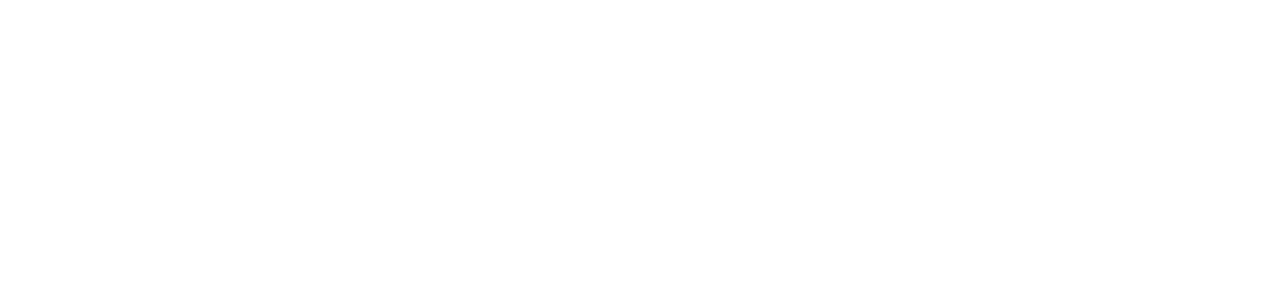
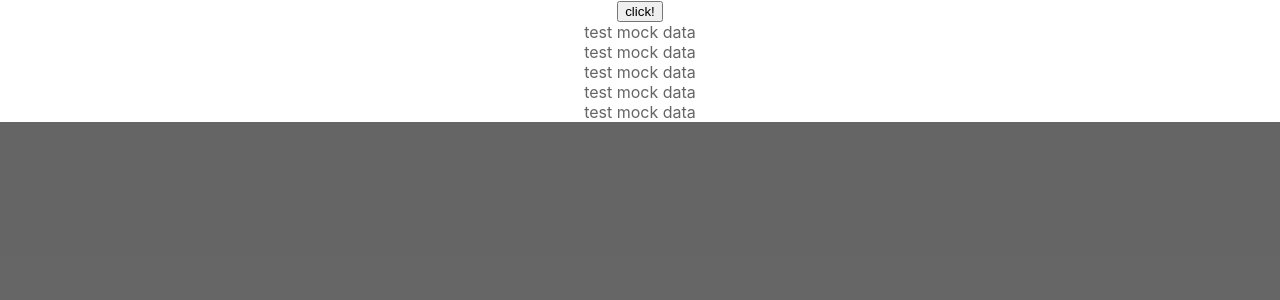
Before and after one commit to dogFootLog/comp-prj, a React (Create React App) app: page /modalSimple in a window 1280 px wide. Before the commit this address had no page. Shown: the top 300 px of the page. Built offline with nearby package versions, Linux system fonts and the light colour scheme.

Commit message:
[2205050] Modal(redux X 버전) 초안

```diff
--- /dev/null
+++ b/src/component/mock/MockData.jsx
@@ -0,0 +1,15 @@
+const MockData = (
+  <>
+    <span>test mock data</span>
+    <br />
+    <span>test mock data</span>
+    <br />
+    <span>test mock data</span>
+    <br />
+    <span>test mock data</span>
+    <br />
+    <span>test mock data</span>
+  </>
+);
+
+export default MockData;
--- /dev/null
+++ b/src/component/mock/index.js
@@ -0,0 +1,3 @@
+import MockData from "./MockData";
+
+export { MockData };
--- /dev/null
+++ b/src/component/modalSimple/ModalSimple.css
@@ -0,0 +1,12 @@
+.modal-wrap {
+  background-color: black;
+  opacity: 0.6;
+  z-index: 1;
+  height: 100vh;
+}
+
+.modal-inner {
+  position: relative;
+  background-color: white;
+  z-index: 200;
+}
--- /dev/null
+++ b/src/component/modalSimple/ModalSimple.jsx
@@ -0,0 +1,19 @@
+import { bool, node, string, oneOfType } from "prop-types";
+import "./ModalSimple.css";
+
+const ModalSimple = ({ isOpen = false, contents }) => {
+  return (
+    isOpen && (
+      <div className="modal-wrap">
+        <div className="modal-inner">{contents}</div>
+      </div>
+    )
+  );
+};
+
+ModalSimple.propTypes = {
+  isOpen: bool,
+  contents: oneOfType([string, node]),
+};
+
+export default ModalSimple;
--- /dev/null
+++ b/src/pages/ModalSimplePage.jsx
@@ -0,0 +1,21 @@
+/* eslint-disable jsx-a11y/control-has-associated-label */
+import { useState } from "react";
+import ModalSimple from "../component/modalSimple/ModalSimple";
+import { MockData } from "../component/mock";
+
+const ModalSimplePage = () => {
+  const [isOpen, setIsOpen] = useState(true);
+  const handleBtnClick = () => {
+    setIsOpen(true);
+  };
+  return (
+    <div>
+      <button type="button" onClick={handleBtnClick}>
+        click!
+      </button>
+      <ModalSimple isOpen={isOpen} contents={MockData} />
+    </div>
+  );
+};
+
+export default ModalSimplePage;
--- a/src/routes/Routes.js
+++ b/src/routes/Routes.js
@@ -1,11 +1,13 @@
 import { useRoutes } from "react-router-dom";
 import Home from "../pages/Home";
 import CheckboxPage from "../pages/CheckboxPage";
+import ModalSimplePage from "../pages/ModalSimplePage";
 
 const Routes = () => {
   const route = [
     { path: "/", element: <Home /> },
     { path: "/checkbox", element: <CheckboxPage /> },
+    { path: "/modalSimple", element: <ModalSimplePage /> },
   ];
   const routes = useRoutes(route);
   return routes;
```
Also changed, not shown: .eslintrc.js.
